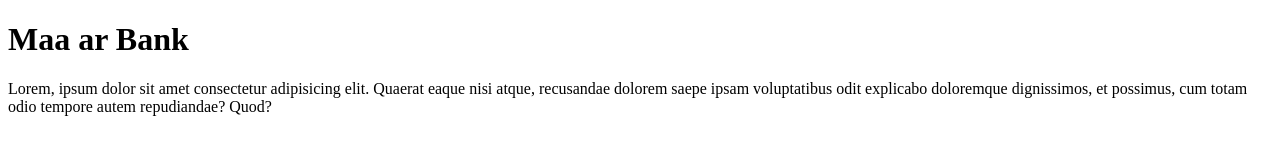
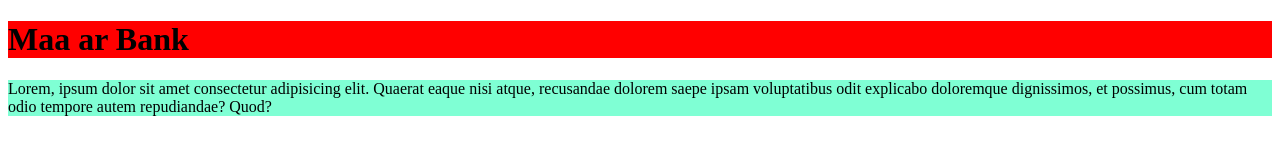
Before and after one commit to tnayem/ma-ar-bank, a plain HTML site: page index.html in a window 1280 px wide. Drawn offline with Linux system fonts and the light colour scheme.

Commit message:
added css

```diff
--- a/index.html
+++ b/index.html
@@ -5,6 +5,7 @@
     <meta http-equiv="X-UA-Compatible" content="IE=edge">
     <meta name="viewport" content="width=device-width, initial-scale=1.0">
     <title>ma-ar-bank</title>
+    <link rel="stylesheet" href="style.css">
 </head>
 <body>
     <h1>Maa ar Bank</h1>
--- /dev/null
+++ b/style.css
@@ -0,0 +1,6 @@
+h1{
+    background-color: red;
+}
+p{
+    background-color: aquamarine;
+}
```
